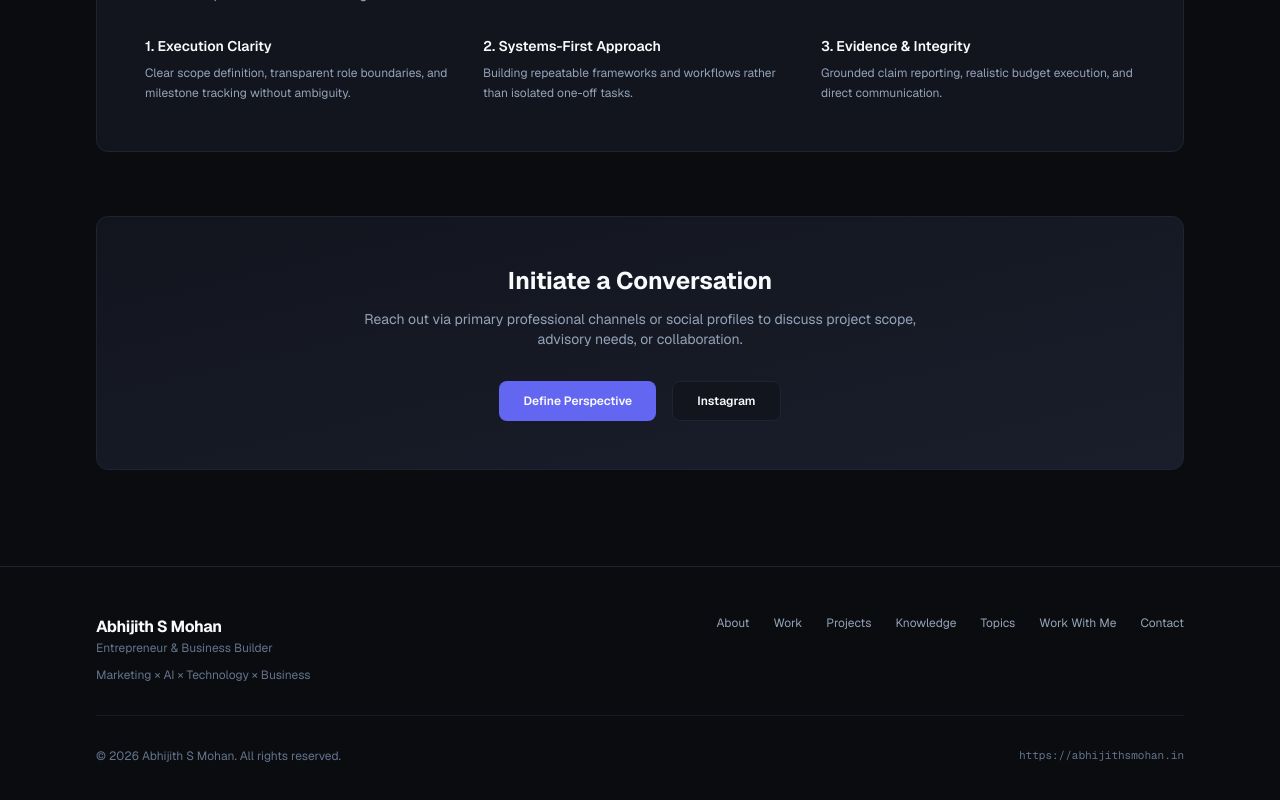
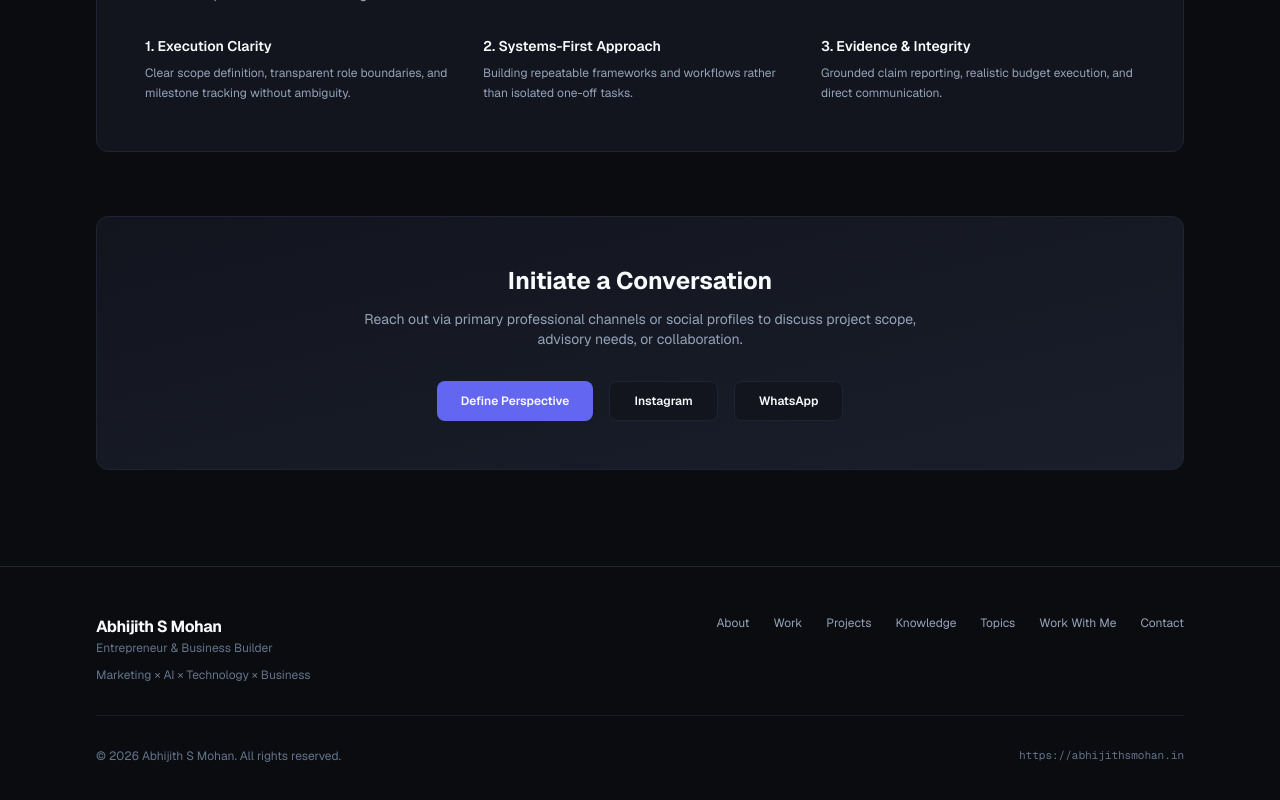
Before and after one commit to abhijithsmohan/abhijith-personal-website, a Next.js app: page /work-with-me in a window 1280 px wide. Shown: the part 1060-1860 px from the top of the page. Built offline with nearby package versions, Linux system fonts and the light colour scheme; no server answers.

Commit message:
Fix personal contact CTAs

```diff
--- a/app/work-with-me/page.tsx
+++ b/app/work-with-me/page.tsx
@@ -168,12 +168,20 @@ export default function WorkWithMePage() {
                 Define Perspective
               </a>
               <a
-                href="https://www.instagram.com/defineperspective/"
+                href="https://www.instagram.com/abhijithsmohan/"
                 target="_blank"
                 rel="noopener noreferrer"
                 className="inline-flex h-10 items-center justify-center rounded-lg border border-[#1E2433] bg-[#12151E] px-6 text-xs font-semibold text-[#F8FAFC] transition-colors hover:border-[#333E56] hover:bg-[#1A1E2B]"
               >
                 Instagram
+              </a>
+              <a
+                href="https://wa.me/917306286862"
+                target="_blank"
+                rel="noopener noreferrer"
+                className="inline-flex h-10 items-center justify-center rounded-lg border border-[#1E2433] bg-[#12151E] px-6 text-xs font-semibold text-[#F8FAFC] transition-colors hover:border-[#333E56] hover:bg-[#1A1E2B]"
+              >
+                WhatsApp
               </a>
             </div>
           </section>
```
